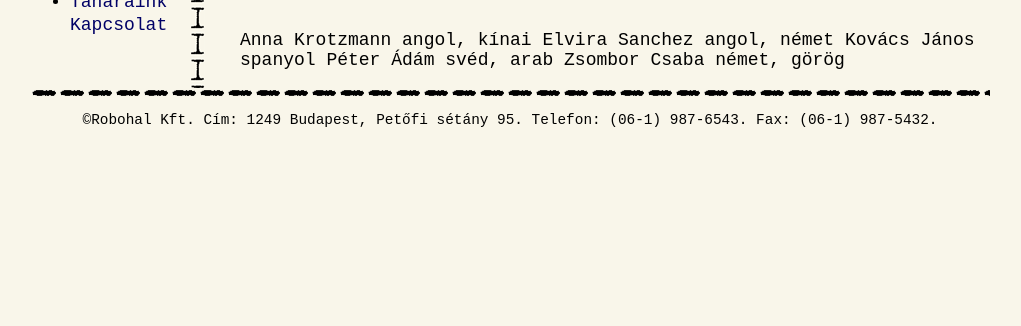
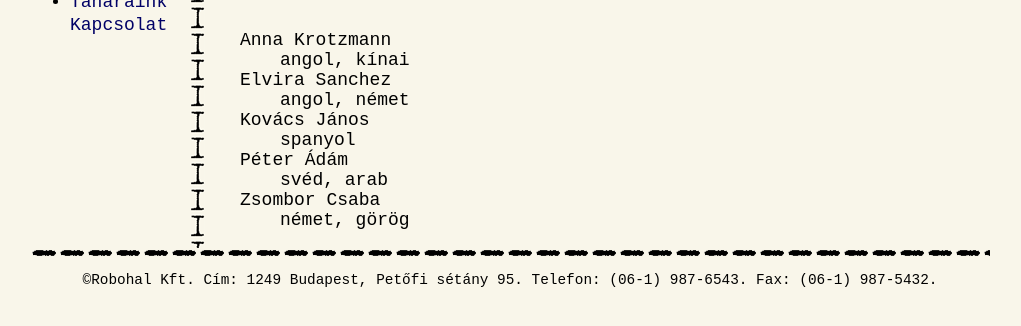
Before and after one commit to paaldorina/munkaf-jlok-30_onallo, a plain HTML site: page tanaraink.html in a window 1280 px wide. Shown: the part 170-496 px from the top of the page, without its empty margins (130-1151 px from the left). Drawn offline with Linux system fonts and the light colour scheme.

Commit message:
feladat 6

```diff
--- a/tanaraink.html
+++ b/tanaraink.html
@@ -25,16 +25,18 @@
             <h1>Tanáraink listája</h1>
             <p>
 
-                Anna Krotzmann
-                angol, kínai
-                Elvira Sanchez
-                angol, német
-                Kovács János
-                spanyol
-                Péter Ádám
-                svéd, arab
-                Zsombor Csaba
-                német, görög
+            <dl>
+                <dt>Anna Krotzmann</dt>
+                <dd>angol, kínai</dd>
+                <dt>Elvira Sanchez</dt>
+                <dd>angol, német</dd>
+                <dt>Kovács János</dt>
+                <dd>spanyol</dd>
+                <dt>Péter Ádám</dt>
+                <dd>svéd, arab</dd>
+                <dt>Zsombor Csaba</dt>
+                <dd>német, görög</dd>
+            </dl>
 
             </p>
         </div>
```
